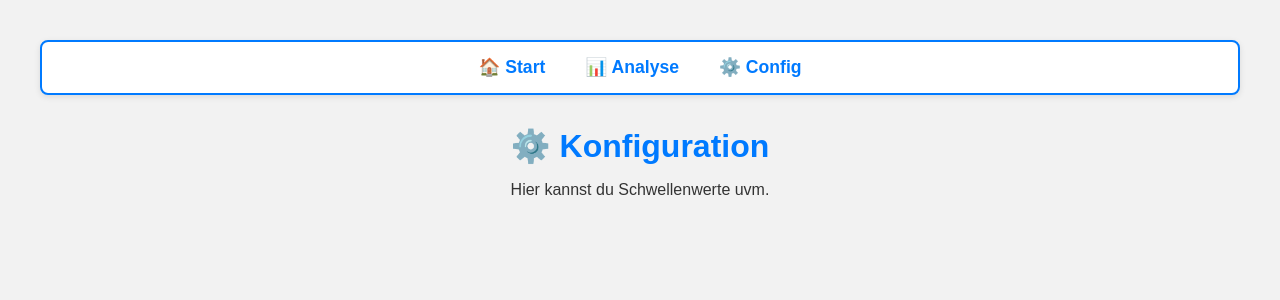
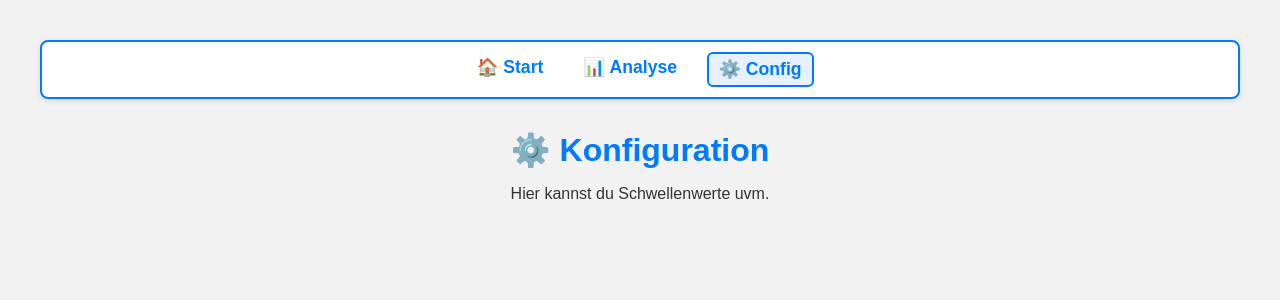
Before and after one commit to ludwigjakob/smart_kip_web_app, a Flask app: page /config in a window 1280 px wide. Shown: the top 300 px of the page. Run offline with Flask 3, Linux system fonts and the light colour scheme; parts of the project's set-up code (start-up, migrations or seed data) failed here and were passed over.

Commit message:
Active WebPage is now highlighted

```diff
--- a/app.py
+++ b/app.py
@@ -10,15 +10,15 @@ connector_manager = ConnectorManager()
 @app.route('/')
 def index():
     mode = connector_manager.get("mode")  # Immer aktuellen Modus aus DB holen
-    return render_template('index.html', mode=mode)
+    return render_template('index.html', mode=mode, active_page='home')
 
 @app.route('/analysis')
 def analysis():
-    return render_template('analysis.html')
+    return render_template('analysis.html', active_page='analysis')
 
 @app.route('/config')
 def config():
-    return render_template('config.html')
+    return render_template('config.html', active_page='config')
 
 @app.route('/temperature')
 def temperature():
--- a/static/style.css
+++ b/static/style.css
@@ -62,3 +62,10 @@ nav {
 .nav-link:hover {
   background-color: #e6f0ff;
 }
+
+.nav-link.active {
+  border: 2px solid #007aff;
+  border-radius: 6px;
+  padding: 5px 10px;
+  background-color: #e6f0ff;
+}
--- a/templates/analysis.html
+++ b/templates/analysis.html
@@ -10,9 +10,9 @@
 <body>
   <!-- Navigationsmenü -->
   <nav>
-    <a href="/" class="nav-link">🏠 Start</a>
-    <a href="/analysis" class="nav-link">📊 Analyse</a>
-    <a href="/config" class="nav-link">⚙️ Config</a>
+    <a href="/" class="nav-link {% if active_page == 'home' %}active{% endif %}">🏠 Start</a>
+    <a href="/analysis" class="nav-link {% if active_page == 'analysis' %}active{% endif %}">📊 Analyse</a>
+    <a href="/config" class="nav-link {% if active_page == 'config' %}active{% endif %}">⚙️ Config</a>
   </nav>
   <h1>📊 Analyse</h1>
   <p>Hier kannst du Temperaturverläufe uvm.</p>
--- a/templates/config.html
+++ b/templates/config.html
@@ -10,9 +10,9 @@
 <body>
   <!-- Navigationsmenü -->
   <nav>
-    <a href="/" class="nav-link">🏠 Start</a>
-    <a href="/analysis" class="nav-link">📊 Analyse</a>
-    <a href="/config" class="nav-link">⚙️ Config</a>
+    <a href="/" class="nav-link {% if active_page == 'home' %}active{% endif %}">🏠 Start</a>
+    <a href="/analysis" class="nav-link {% if active_page == 'analysis' %}active{% endif %}">📊 Analyse</a>
+    <a href="/config" class="nav-link {% if active_page == 'config' %}active{% endif %}">⚙️ Config</a>
   </nav>
   <h1>⚙️ Konfiguration</h1>
   <p>Hier kannst du Schwellenwerte uvm.</p>
--- a/templates/index.html
+++ b/templates/index.html
@@ -10,9 +10,9 @@
 <body>
   <!-- Navigationsmenü -->
   <nav>
-    <a href="/" class="nav-link">🏠 Start</a>
-    <a href="/analysis" class="nav-link">📊 Analyse</a>
-    <a href="/config" class="nav-link">⚙️ Config</a>
+    <a href="/" class="nav-link {% if active_page == 'home' %}active{% endif %}">🏠 Start</a>
+    <a href="/analysis" class="nav-link {% if active_page == 'analysis' %}active{% endif %}">📊 Analyse</a>
+    <a href="/config" class="nav-link {% if active_page == 'config' %}active{% endif %}">⚙️ Config</a>
   </nav>
 
   <h1>🌡️ Temperature</h1>
```
